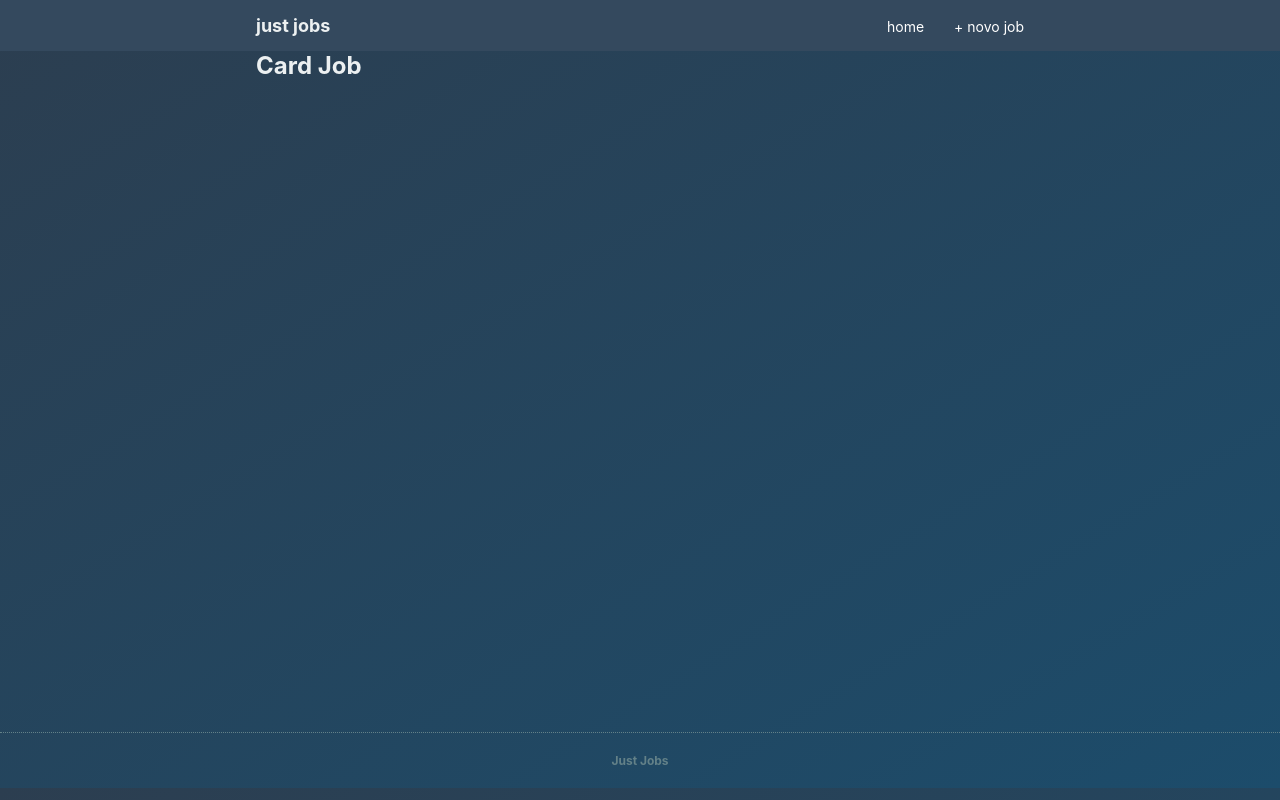
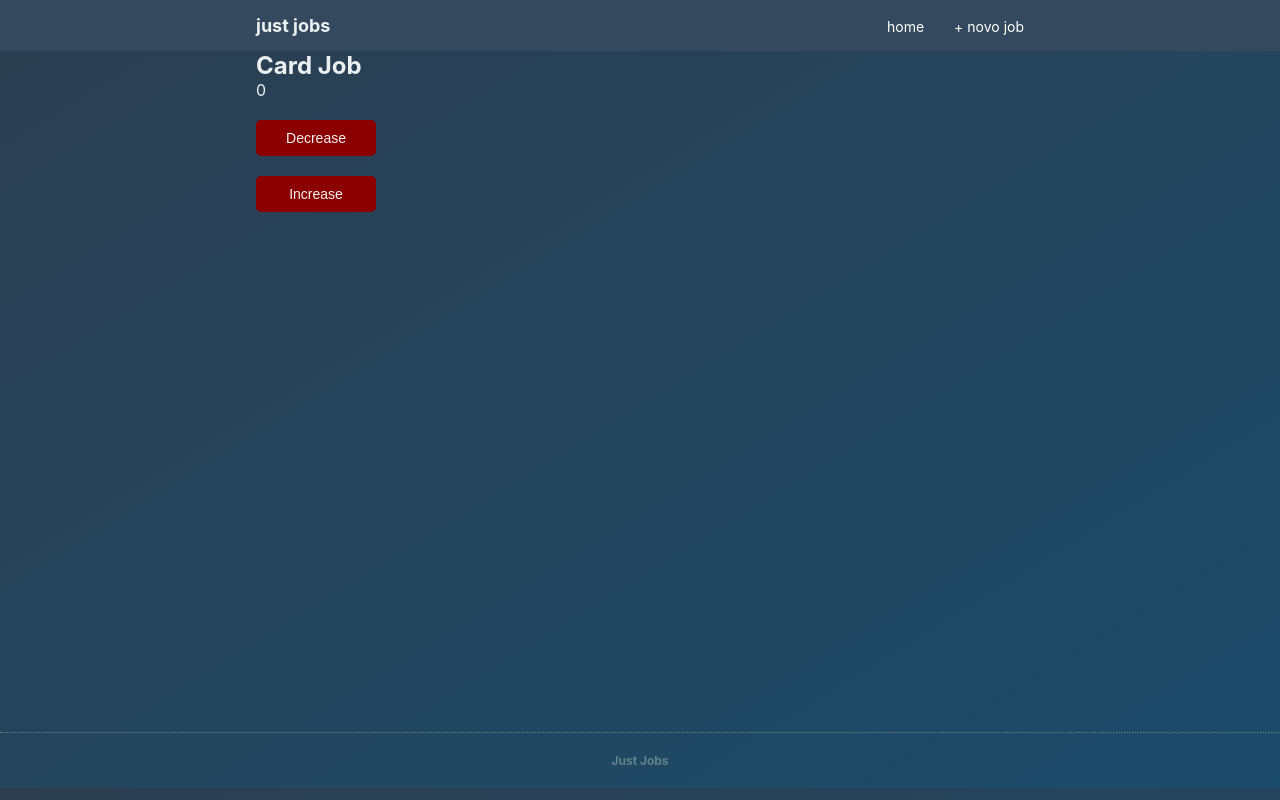
Before and after one commit to lucasoneves/just-jobs, a React (Create React App) app: page / in a window 1280 px wide. Built offline with nearby package versions, Linux system fonts and the light colour scheme.

Commit message:
Connecting the Store to React

```diff
--- a/package.json
+++ b/package.json
@@ -8,8 +8,10 @@
     "@testing-library/user-event": "^12.1.10",
     "react": "^17.0.1",
     "react-dom": "^17.0.1",
+    "react-redux": "^7.2.2",
     "react-router-dom": "^5.2.0",
     "react-scripts": "4.0.2",
+    "redux": "^4.0.5",
     "styled-components": "^5.2.1",
     "web-vitals": "^1.0.1"
   },
--- a/src/components/CardJob/CardJob.js
+++ b/src/components/CardJob/CardJob.js
@@ -1,11 +1,58 @@
-import React from 'react';
+import {React, useState} from 'react';
+import styled from 'styled-components';
 
-const cardJob = () => {
+// Connect
+import { connect } from 'react-redux';
+
+const MainButton = styled.button`
+  background: transparent;
+  display: block;
+  margin: 20px 0;
+  font-size: 14px;
+  padding: 10px;
+  border: 0;
+  background: darkred;
+  color: #f1f1f1;
+  border-radius: 5px;
+  cursor: pointer;
+  min-width: 120px;
+
+  &:hover {
+    opacity: .8;
+  }
+`
+
+const CardJob = (props) => {
+
+  const [counter, setCounter] = useState(0)
+
+  const increaseCounter = (e) => {
+    setCounter(counter + 1)
+  }
+
+
+  const decreaseCounter = (e) => {
+    setCounter(counter - 1)
+  }
+
   return (
     <div>
       <h2>Card Job</h2>
+      { props.ctr }
+      <MainButton onClick={decreaseCounter}>
+        Decrease
+      </MainButton>
+      <MainButton onClick={increaseCounter}>
+        Increase
+      </MainButton>
     </div>
   )
 }
 
-export default cardJob;
+const mapStateToProps = state => {
+  return {
+    ctr: state.counter
+  };
+};
+
+export default connect(mapStateToProps)(CardJob);
--- a/src/index.js
+++ b/src/index.js
@@ -1,17 +1,22 @@
-import React from 'react';
-import ReactDOM from 'react-dom';
-import './index.css';
-import App from './container/App';
-import reportWebVitals from './reportWebVitals';
+import React from "react";
+import ReactDOM from "react-dom";
+import "./index.css";
+import App from "./container/App";
+import reportWebVitals from "./reportWebVitals";
+
+// Provider inject the Store into react components
+import { Provider } from "react-redux";
+import { createStore } from "redux";
+import reducer from "./store/reducer";
+
+const store = createStore(reducer);
 
 ReactDOM.render(
   <React.StrictMode>
-    <App />
+    <Provider store={store}>
+      <App />
+    </Provider>
   </React.StrictMode>,
-  document.getElementById('root')
+  document.getElementById("root")
 );
-
-// If you want to start measuring performance in your app, pass a function
-// to log results (for example: reportWebVitals(console.log))
-// or send to an analytics endpoint. Learn more: https://bit.ly/CRA-vitals
 reportWebVitals();
--- /dev/null
+++ b/src/store/reducer.js
@@ -0,0 +1,9 @@
+const initialState = {
+  counter: 0
+}
+
+const reducer = (state = initialState, action) => {
+  return state;
+}
+
+export default reducer;
```
Also changed, not shown: redux-basics.js (added, +40 -0 lines), 1 other file (tests, documents, lock files or other folders).
